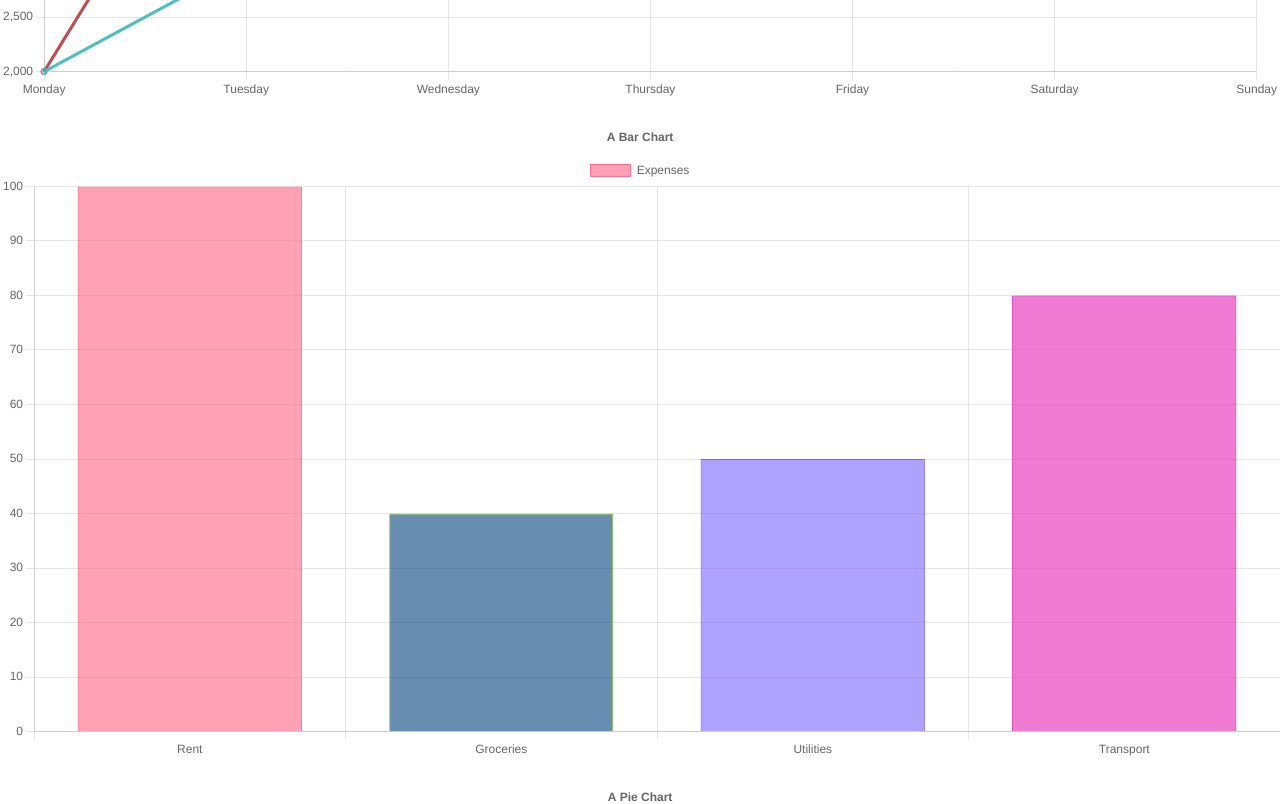
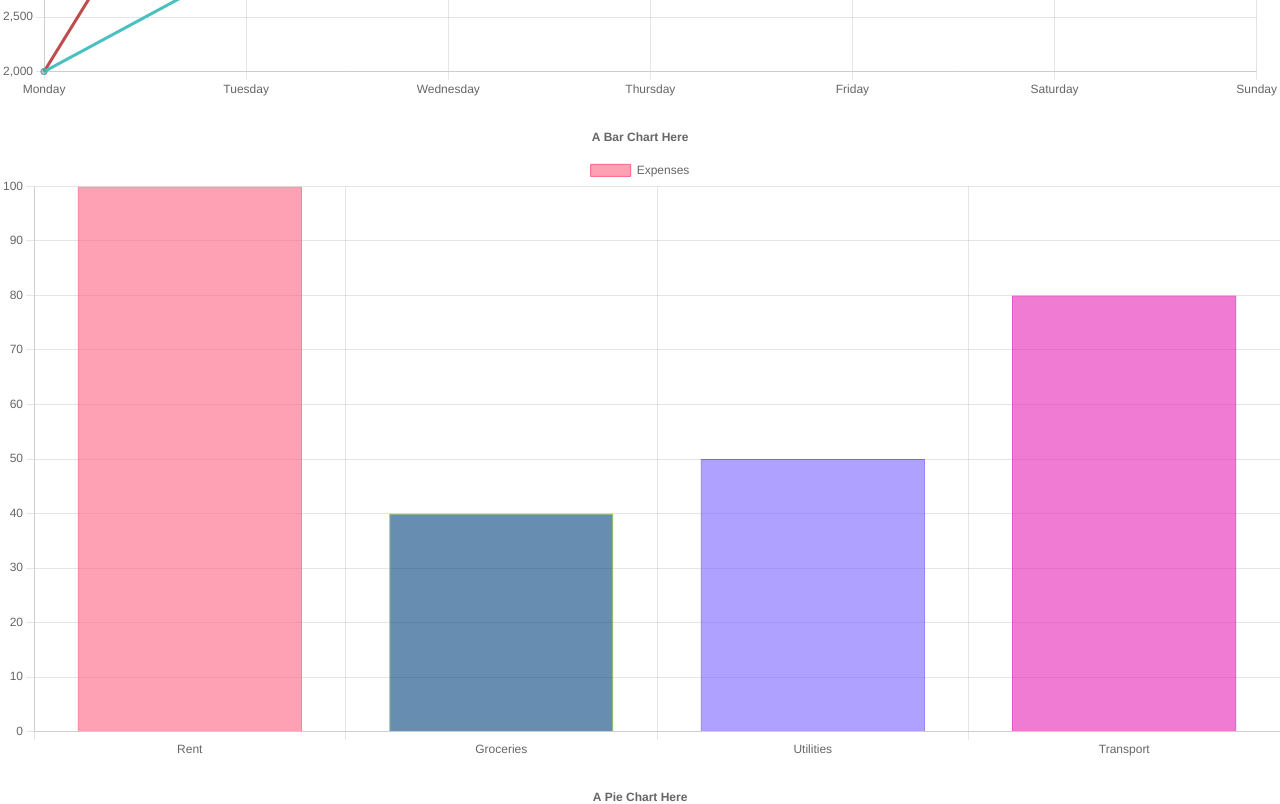
Before and after one commit to vintiAGRAWAL/Data-Visualization, a React (Create React App) app: page / in a window 1280 px wide. Shown: the part 540-1344 px from the top of the page. Built offline with nearby package versions, Linux system fonts and the light colour scheme.

Commit message:
Modify Files

```diff
--- a/src/App.js
+++ b/src/App.js
@@ -5,7 +5,7 @@ import { PieChart } from "./components/Pie";
 
 function App() {
   return (
-    <div className="App">
+    <div className="Apps">
       <LineGraph />
       <br />
       <BarChart />
--- a/src/FAKE_DATA.js
+++ b/src/FAKE_DATA.js
@@ -46,7 +46,7 @@ export const BarChartData = {
 };
 
 export const PieChartData = {
-  labels: ["Vins", "Trins", "Dins", "Kins"],
+  labels: ["Vinss", "Trins", "Dins", "Kins"],
   datasets: [
     {
       label: "Time Spent",
--- a/src/components/Bar.js
+++ b/src/components/Bar.js
@@ -29,7 +29,7 @@ export const BarChart = () => {
         plugins: {
           title: {
             display: true,
-            text: "A Bar Chart",
+            text: "A Bar Chart Here",
           },
         },
       }}
--- a/src/components/Line.js
+++ b/src/components/Line.js
@@ -33,7 +33,7 @@ export const LineGraph = () => {
       },
       title: {
         display: true,
-        text: "A Line Chart",
+        text: "A Line Chart Here",
       },
     },
   };
--- a/src/components/Pie.js
+++ b/src/components/Pie.js
@@ -12,7 +12,7 @@ export const PieChart = () => {
     plugins: {
       title: {
         display: true,
-        text: "A Pie Chart",
+        text: "A Pie Chart Here",
       },
     },
   };
```
